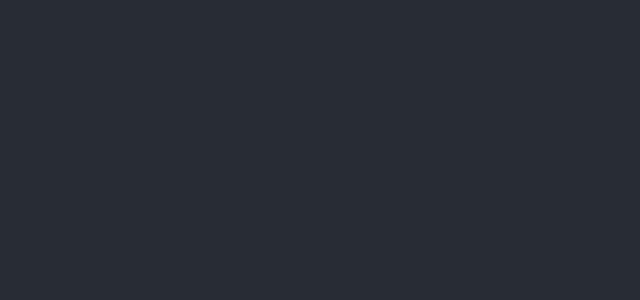
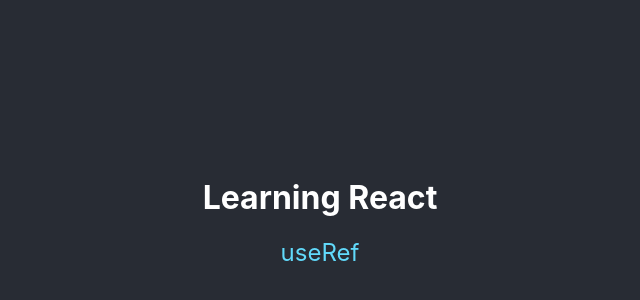
Before and after one commit to shawnrivers/learning-memo-web, a React app: page / in a window 1280 px wide. Shown: the part 188-488 px from the top of the page, without its empty margins (320-960 px from the left). Built offline with nearby package versions, Linux system fonts and the light colour scheme; the HTML template or start-up script is replaced by a standard one.

Commit message:
Add react router and emotion

```diff
--- a/package.json
+++ b/package.json
@@ -4,10 +4,12 @@
   "private": true,
   "dependencies": {
     "@babel/core": "7.9.0",
+    "@emotion/core": "^10.0.28",
     "@svgr/webpack": "4.3.3",
     "@testing-library/jest-dom": "^4.2.4",
     "@testing-library/react": "^9.3.2",
     "@testing-library/user-event": "^7.1.2",
+    "@types/react-router-dom": "^5.1.5",
     "@typescript-eslint/eslint-plugin": "^2.10.0",
     "@typescript-eslint/parser": "^2.10.0",
     "babel-eslint": "10.1.0",
@@ -48,6 +50,7 @@
     "react-app-polyfill": "^1.0.6",
     "react-dev-utils": "^10.2.1",
     "react-dom": "^16.13.1",
+    "react-router-dom": "^5.2.0",
     "resolve": "1.15.0",
     "resolve-url-loader": "3.1.1",
     "sass-loader": "8.0.2",
--- a/src/App.css
+++ /dev/null
@@ -1,38 +0,0 @@
-.App {
-  text-align: center;
-}
-
-.App-logo {
-  height: 40vmin;
-  pointer-events: none;
-}
-
-@media (prefers-reduced-motion: no-preference) {
-  .App-logo {
-    animation: App-logo-spin infinite 20s linear;
-  }
-}
-
-.App-header {
-  background-color: #282c34;
-  min-height: 100vh;
-  display: flex;
-  flex-direction: column;
-  align-items: center;
-  justify-content: center;
-  font-size: calc(10px + 2vmin);
-  color: white;
-}
-
-.App-link {
-  color: #61dafb;
-}
-
-@keyframes App-logo-spin {
-  from {
-    transform: rotate(0deg);
-  }
-  to {
-    transform: rotate(360deg);
-  }
-}
--- a/src/App.tsx
+++ b/src/App.tsx
@@ -1,11 +1,35 @@
+/**@jsx jsx */
+import { jsx, css } from '@emotion/core';
 import * as React from 'react';
-import './App.css';
+import { BrowserRouter, Switch, Route } from 'react-router-dom';
+import { UseRefPage } from './pages/useRef/template';
+import { HomePage } from './pages/home/template';
 
 const App: React.FC = () => {
   return (
-    <div className='App'>
-      <header className='App-header'></header>
-    </div>
+    <BrowserRouter>
+      <div
+        css={css`
+          text-align: center;
+          background-color: #282c34;
+          min-height: 100vh;
+          display: flex;
+          flex-direction: column;
+          align-items: center;
+          justify-content: center;
+          color: white;
+        `}
+      >
+        <Switch>
+          <Route path='/' exact>
+            <HomePage />
+          </Route>
+          <Route path='/useRef' exact>
+            <UseRefPage />
+          </Route>
+        </Switch>
+      </div>
+    </BrowserRouter>
   );
 };
 
--- /dev/null
+++ b/src/components/atoms/HomeButton.tsx
@@ -0,0 +1,18 @@
+import * as React from 'react';
+/**@jsx jsx */
+import { jsx, css } from '@emotion/core';
+import { StyledLink } from './StyledLink';
+
+export const HomeButton: React.FC = () => {
+  return (
+    <div
+      css={css`
+        position: absolute;
+        top: 2ex;
+        left: 2em;
+      `}
+    >
+      <StyledLink to='/'>Go Home</StyledLink>
+    </div>
+  );
+};
--- /dev/null
+++ b/src/components/atoms/StyledLink.tsx
@@ -0,0 +1,27 @@
+/**@jsx jsx */
+import { jsx, css } from '@emotion/core';
+import * as React from 'react';
+import { Link, LinkProps } from 'react-router-dom';
+
+export const StyledLink: React.FC<React.PropsWithoutRef<
+  LinkProps & React.RefAttributes<HTMLAnchorElement>
+>> = (props) => {
+  const { to, children, ...restProps } = props;
+
+  return (
+    <Link
+      to={to}
+      css={css`
+        font-size: 1.5rem;
+        color: #61dafb;
+
+        &:hover {
+          text-decoration: underline;
+        }
+      `}
+      {...restProps}
+    >
+      {children}
+    </Link>
+  );
+};
--- a/src/index.css
+++ b/src/index.css
@@ -11,3 +11,37 @@ code {
   font-family: source-code-pro, Menlo, Monaco, Consolas, 'Courier New',
     monospace;
 }
+
+body,
+caption,
+a,
+div,
+section,
+article,
+main,
+header,
+footer,
+ul,
+li,
+ol {
+  margin: 0;
+  padding: 0;
+  border: 0;
+}
+ul,
+ol {
+  list-style: none;
+}
+a {
+  color: inherit;
+  text-decoration: none;
+}
+button {
+  appearance: none;
+  background-color: transparent;
+  border: 0;
+  cursor: pointer;
+  font: inherit;
+  outline: initial;
+  padding: 0;
+}
--- /dev/null
+++ b/src/pages/home/template.tsx
@@ -0,0 +1,17 @@
+import * as React from 'react';
+import { StyledLink } from '../../components/atoms/StyledLink';
+
+export const HomePage: React.FC = () => {
+  return (
+    <div>
+      <h1>Learning React</h1>
+      <ul>
+        <li>
+          <StyledLink to='/useRef' className='Page-link'>
+            useRef
+          </StyledLink>
+        </li>
+      </ul>
+    </div>
+  );
+};
--- /dev/null
+++ b/src/pages/useRef/template.tsx
@@ -0,0 +1,11 @@
+import * as React from 'react';
+import { HomeButton } from '../../components/atoms/HomeButton';
+
+export const UseRefPage: React.FC = () => {
+  return (
+    <div>
+      <HomeButton />
+      <h1>useRef</h1>
+    </div>
+  );
+};
```
Also changed, not shown: .eslintrc.js, 1 other file (tests, documents, lock files or other folders).
